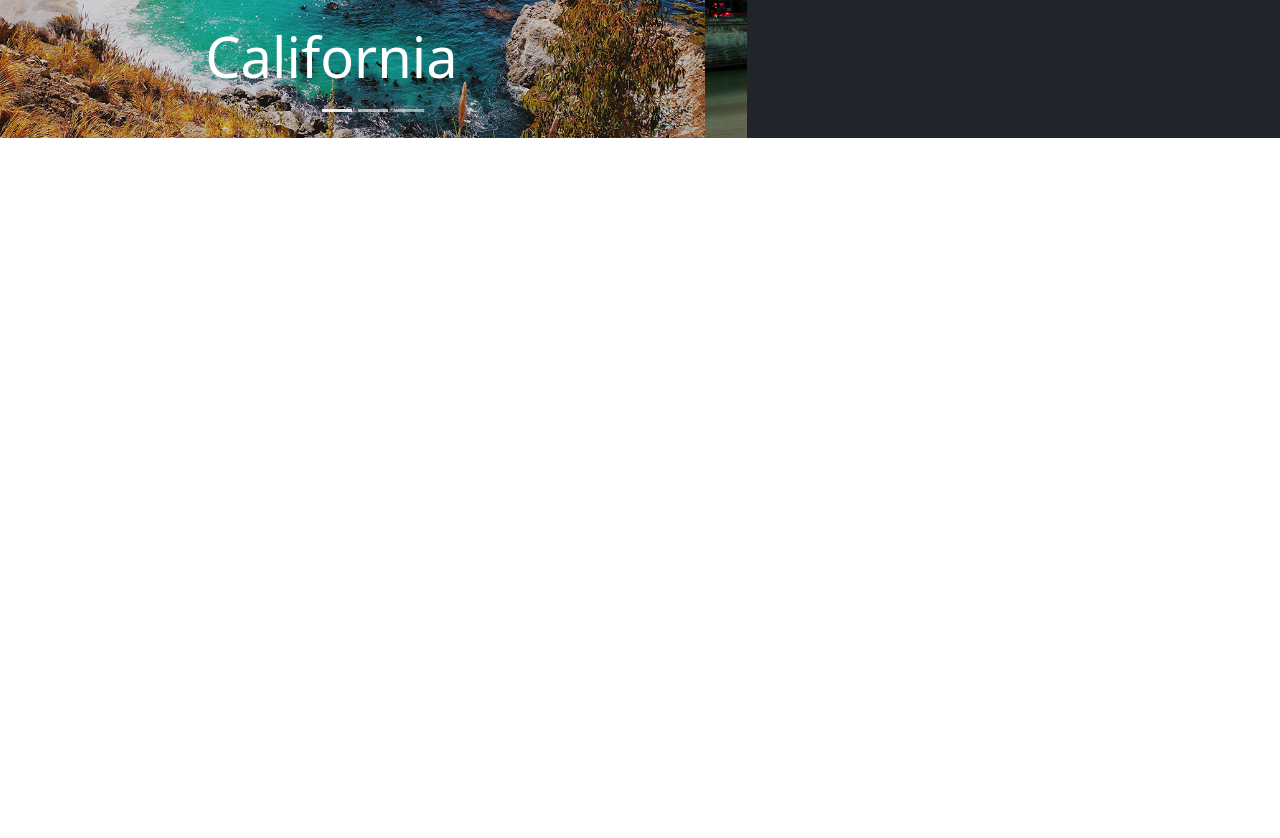
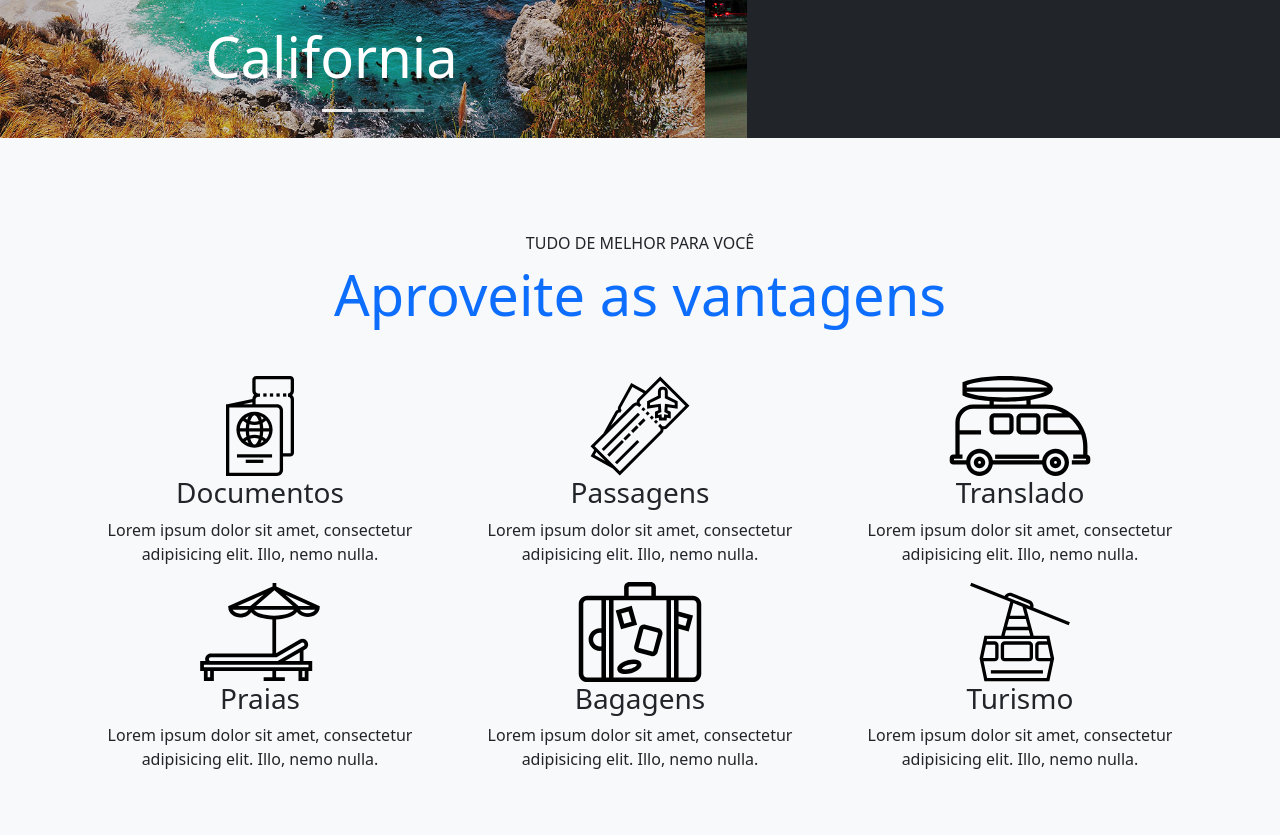
Before and after one commit to JulianaGoia/caravan-site, a plain HTML site: page index.html in a window 1280 px wide. Shown: the part 450-1288 px from the top of the page. Drawn offline with nearby package versions, Linux system fonts and the light colour scheme.

Commit message:
criação da seção com icones

```diff
--- a/index.html
+++ b/index.html
@@ -111,6 +111,68 @@
             </div>
         </section>
 
+        <!-------- icones de vantagens ---------->
+        <section class="py-5 bg-light text-center">
+            <div class="container">
+                <div class="my-5">
+                    <span class="h6 d-block">TUDO DE MELHOR PARA VOCÊ</span>
+                <h2 class="display-4 text-primary">Aproveite as vantagens</h2>
+                </div>
+
+                <div class="row">
+                    <div class="col-xl-4 col-md-6">
+                        <div style="height: 100px;" class="d-flex justify-content-center">
+                            <img src="./assets/icones/passaporte.svg" alt="passaporte">
+                        </div>
+                        <h3>Documentos</h3>
+                        <p>Lorem ipsum dolor sit amet, consectetur adipisicing elit. Illo, nemo nulla.</p>
+                    </div>
+
+                    <div class="col-xl-4 col-md-6">
+                        <div style="height: 100px;" class="d-flex justify-content-center">
+                            <img src="./assets/icones/passagens.svg" alt="passagens">
+                        </div>
+                        <h3>Passagens</h3>
+                        <p>Lorem ipsum dolor sit amet, consectetur adipisicing elit. Illo, nemo nulla.</p>
+                    </div>
+
+                    <div class="col-xl-4 col-md-6">
+                        <div style="height: 100px;" class="d-flex justify-content-center">
+                            <img src="./assets/icones/translado.svg" alt="translado">
+                        </div>
+                        <h3>Translado</h3>
+                        <p>Lorem ipsum dolor sit amet, consectetur adipisicing elit. Illo, nemo nulla.</p>
+                    </div>
+
+                    <div class="col-xl-4 col-md-6">
+                        <div style="height: 100px;" class="d-flex justify-content-center">
+                            <img src="./assets/icones/praias.svg" alt="praias">
+                        </div>
+                        <h3>Praias</h3>
+                        <p>Lorem ipsum dolor sit amet, consectetur adipisicing elit. Illo, nemo nulla.</p>
+                    </div>
+
+                    <div class="col-xl-4 col-md-6">
+                        <div style="height: 100px;" class="d-flex justify-content-center">
+                            <img src="./assets/icones/bagagens.svg" alt="bagagens">
+                        </div>
+                        <h3>Bagagens</h3>
+                        <p>Lorem ipsum dolor sit amet, consectetur adipisicing elit. Illo, nemo nulla.</p>
+                    </div>
+
+                    <div class="col-xl-4 col-md-6">
+                        <div style="height: 100px;" class="d-flex justify-content-center">
+                            <img src="./assets/icones/turismo.svg" alt="turismo">
+                        </div>
+                        <h3>Turismo</h3>
+                        <p>Lorem ipsum dolor sit amet, consectetur adipisicing elit. Illo, nemo nulla.</p>
+                    </div>
+                </div>
+
+            </div>
+        </section>
+        <!-------- fim icones de vantagens ---------->
+
 
 
 
```
